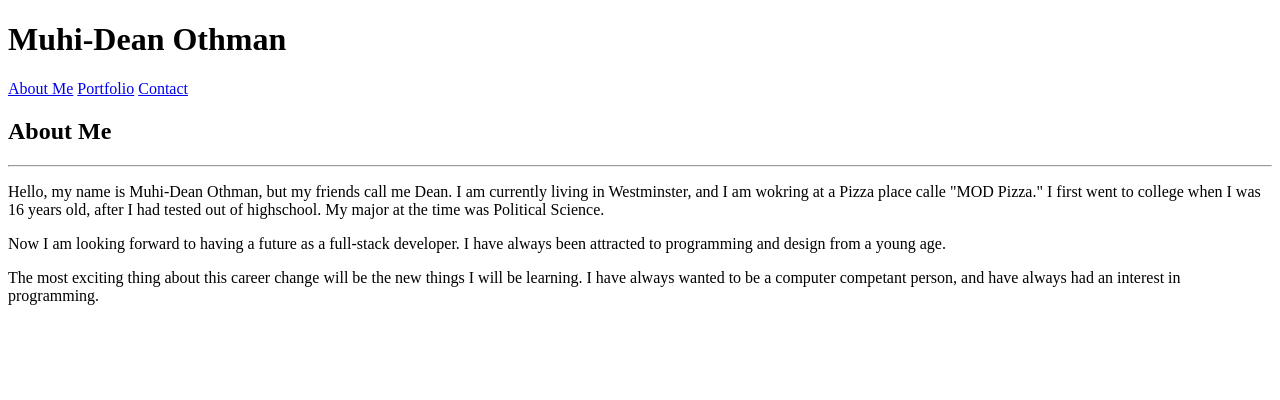
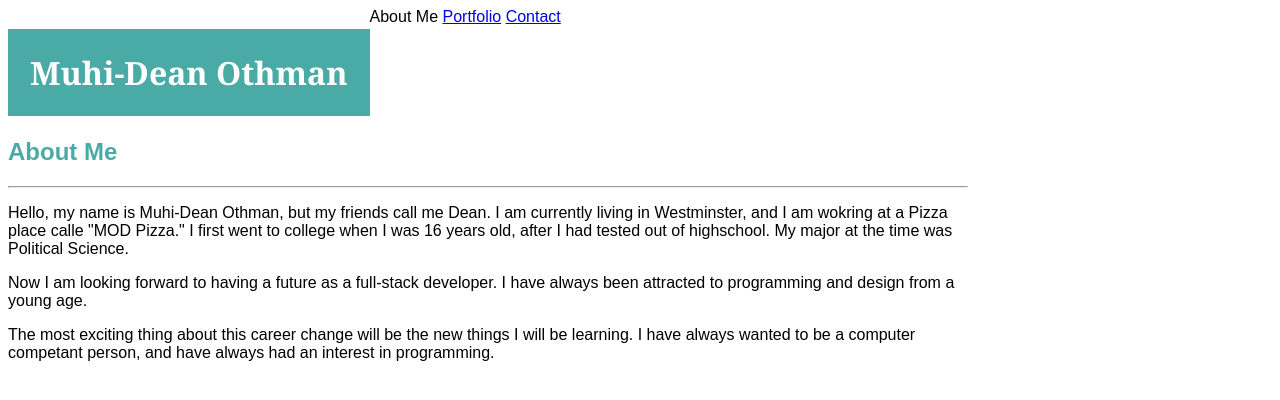
Before and after one commit to mdothman/week1Homework, a plain HTML site: page index.html in a window 1280 px wide. Drawn offline with Linux system fonts and the light colour scheme.

Commit message:
second rough

```diff
--- /dev/null
+++ b/assets/css/resume.css
@@ -0,0 +1,33 @@
+.header{
+    background-color: #ffffff;
+    border-color: #cccccc;
+}
+h1{
+    background-color: #4aaaa5;
+    color: #ffffff;
+    font-family: Georgia, 'Times New Roman', Times, serif;
+    float: left;
+    margin-left: auto;
+    padding: 22px;
+}
+.about{
+    clear: both;
+    position: relative;
+    bottom: 0;
+    right:0;
+}
+.portfolio{
+    float:  right;
+}
+.contact{
+    float: right;
+}
+h2{
+    clear: both;
+    color: #4aaaa5;
+}
+body{
+    width: 960px;
+    font-family: Arial, Helvetica, sans-serif;
+
+}
--- a/index.html
+++ b/index.html
@@ -2,13 +2,14 @@
 <html lang="en-us">
     <head>
         <meta charset="UTF-8">
+        <link rel="stylesheet" type="text/css" href="assets/css/resume.css">
         <title>Muhi-Dean Othman</title>
 
         <Div class="header">
             <h1>Muhi-Dean Othman</h1>
-            <a class="active" href="#about">About Me</a>
-            <a href="#portfolio">Portfolio</a>
-            <a href="#Contact">Contact</a>
+            <a class="active">About Me</a>
+            <a href="portfolio.html">Portfolio</a>
+            <a href="contact.html">Contact</a>
         </Div>
 
 
```
Also changed, not shown: contact.html (+6 -3 lines), portfolio.html (+4 -3 lines).
